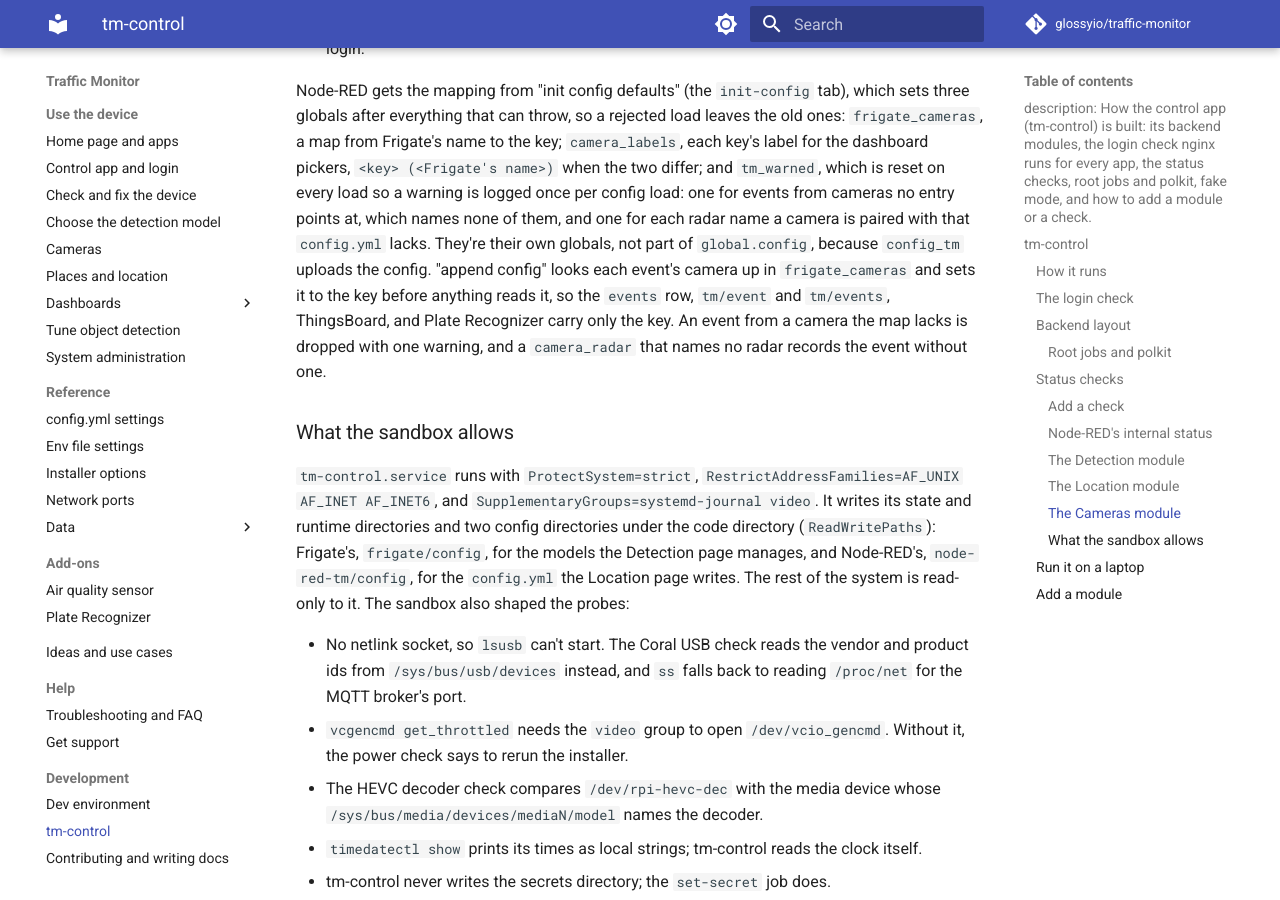
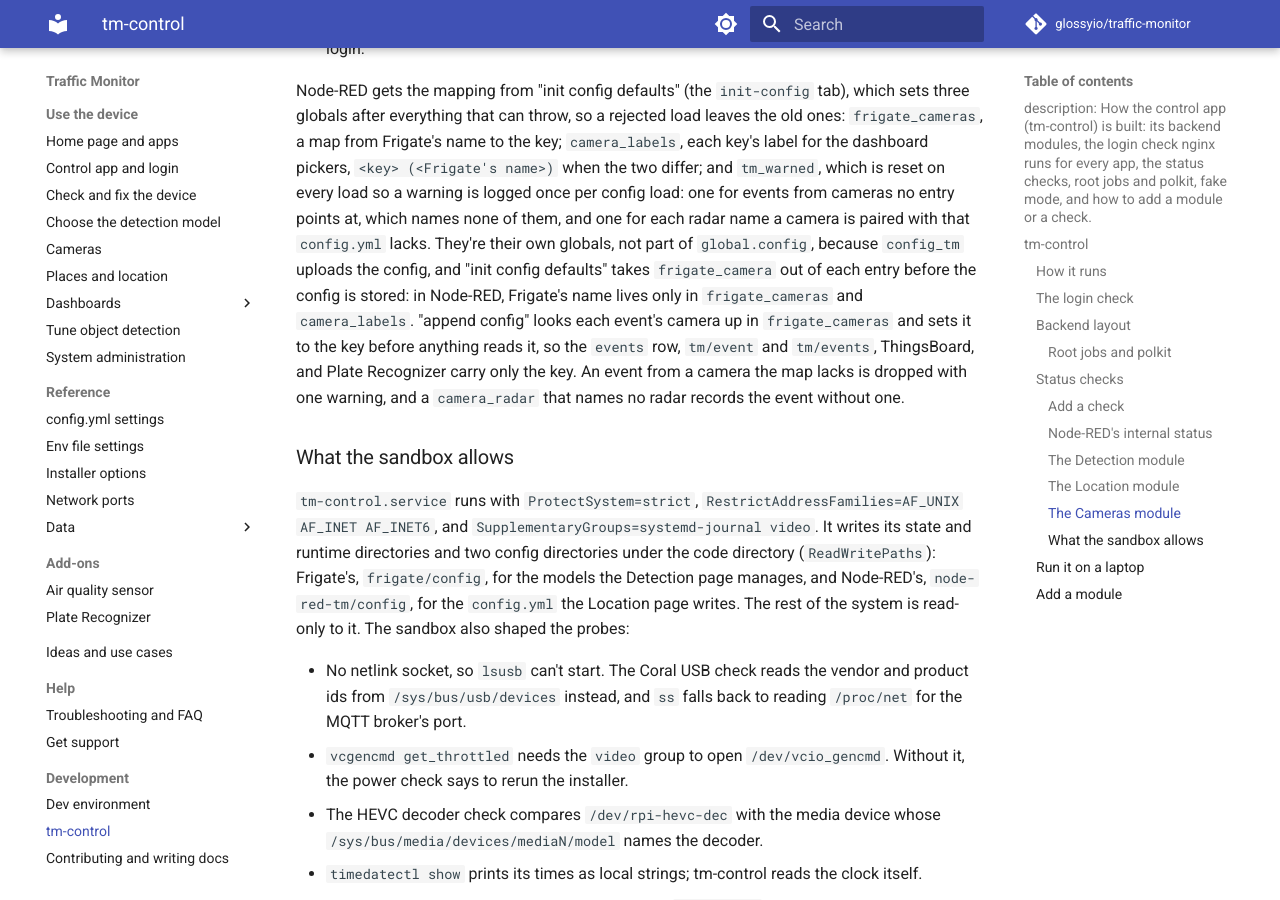
Before and after one commit to glossyio/traffic-monitor, an MkDocs documentation site: the page built from docs/development/tm-control.md, in a window 1280 px wide and 900 px high, scrolled down 13478 px. Built offline with MkDocs 1.6.1 and Material for MkDocs 9.7.7, drawn with Linux system fonts in a browser that asks for light colours; comment, search, counter and statistics services are not loaded; the version menu is left out.

Commit message:
Keep Frigate's camera names out of global.config
"init config defaults" built the frigate_cameras and camera_labels maps
but left frigate_camera on each entry of the payload it stores as
global.config. It now takes the field out of every camera entry after
the maps are built, so in Node-RED Frigate's name lives only in the two
maps. The ThingsBoard node still strips it, as a second line.

Assisted-by: Claude Code 2.1.323 (CLI)
AI-Model: Claude Opus 5.5 (claude-opus-5-5)
AI-Effort: high
AI-Role: drafted

```diff
--- a/docs/development/tm-control.md
+++ b/docs/development/tm-control.md
@@ -221,7 +221,7 @@ The rules:
 * `NodeRedConfig`'s camera methods (`add_camera`, `set_camera`, `point_camera`, `rename_camera`, `remove_camera`) edit through `RoundTripFile`, as the deployment edits do, so comments, order, and quoting stay.
 * Copy diagnostics replaces every Frigate camera name that differs from its entry's key, and every Frigate camera no entry points at, Off ones included (it doesn't use `compare`'s rows, which leave those out), with `redact_words` (whole words, longest first), the way it replaces a secret. It reads the names from the file, Frigate's running config, Frigate's config file (`adapters.frigate.config_file`, which still names a camera while Frigate is down or in safe mode; a file that can't be read is skipped), and the `config.yml` backups beside the file. `check_groups` text may name Frigate's cameras, because the Status page is behind the login.
 
-Node-RED gets the mapping from "init config defaults" (the `init-config` tab), which sets three globals after everything that can throw, so a rejected load leaves the old ones: `frigate_cameras`, a map from Frigate's name to the key; `camera_labels`, each key's label for the dashboard pickers, `<key> (<Frigate's name>)` when the two differ; and `tm_warned`, which is reset on every load so a warning is logged once per config load: one for events from cameras no entry points at, which names none of them, and one for each radar name a camera is paired with that `config.yml` lacks. They're their own globals, not part of `global.config`, because `config_tm` uploads the config. "append config" looks each event's camera up in `frigate_cameras` and sets it to the key before anything reads it, so the `events` row, `tm/event` and `tm/events`, ThingsBoard, and Plate Recognizer carry only the key. An event from a camera the map lacks is dropped with one warning, and a `camera_radar` that names no radar records the event without one.
+Node-RED gets the mapping from "init config defaults" (the `init-config` tab), which sets three globals after everything that can throw, so a rejected load leaves the old ones: `frigate_cameras`, a map from Frigate's name to the key; `camera_labels`, each key's label for the dashboard pickers, `<key> (<Frigate's name>)` when the two differ; and `tm_warned`, which is reset on every load so a warning is logged once per config load: one for events from cameras no entry points at, which names none of them, and one for each radar name a camera is paired with that `config.yml` lacks. They're their own globals, not part of `global.config`, because `config_tm` uploads the config, and "init config defaults" takes `frigate_camera` out of each entry before the config is stored: in Node-RED, Frigate's name lives only in `frigate_cameras` and `camera_labels`. "append config" looks each event's camera up in `frigate_cameras` and sets it to the key before anything reads it, so the `events` row, `tm/event` and `tm/events`, ThingsBoard, and Plate Recognizer carry only the key. An event from a camera the map lacks is dropped with one warning, and a `camera_radar` that names no radar records the event without one.
 
 ### What the sandbox allows
 
```
Also changed, not shown: CLAUDE.md (+1 -1 lines), 2 other files.
